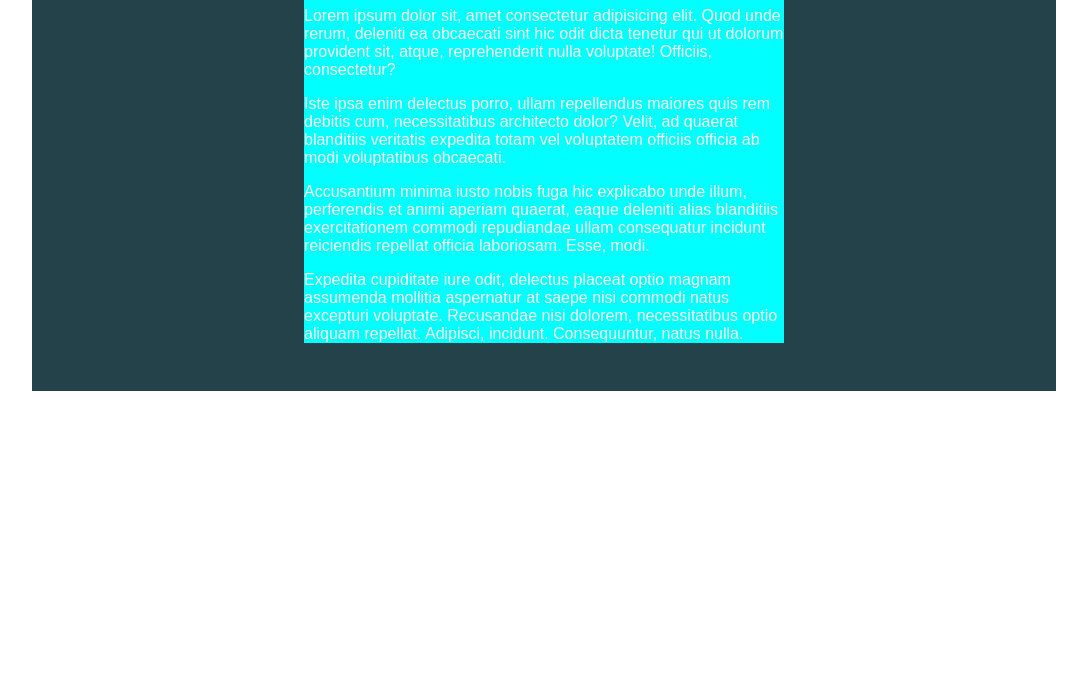
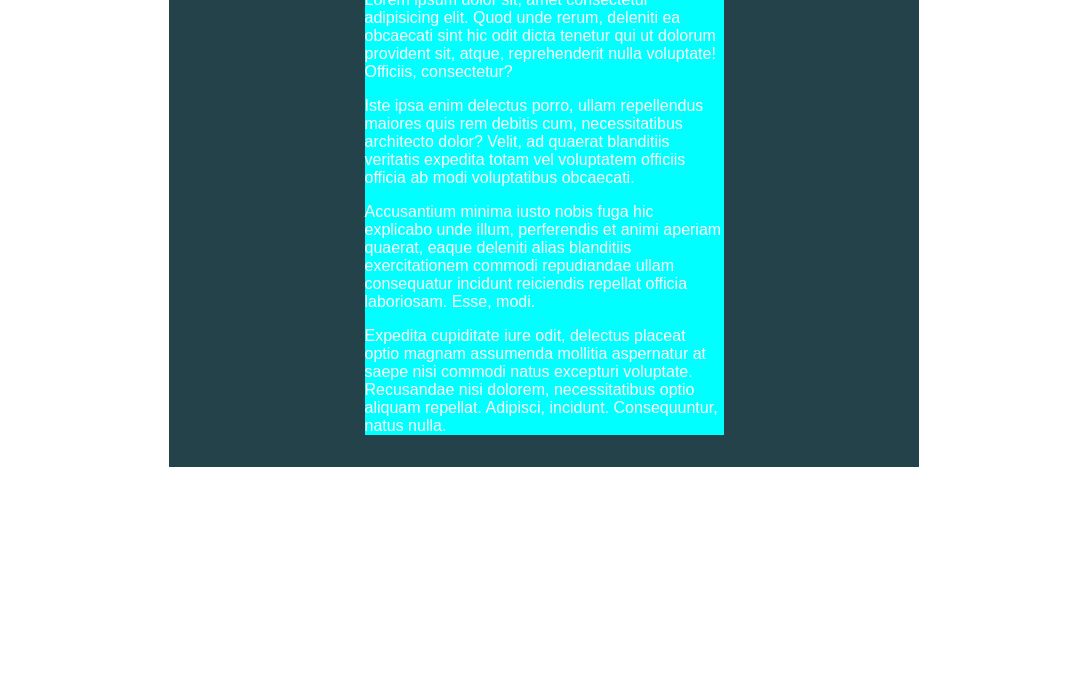
Before and after one commit to Alliemack77/Responsive-Web-Design-Course, a plain HTML site: page index.html in a window 1280 px wide. Shown: the part 105-800 px from the top of the page, without its empty margins (96-1183 px from the left). Drawn offline with Linux system fonts and the light colour scheme.

Commit message:
add challenge 1 notes

```diff
--- a/style.css
+++ b/style.css
@@ -25,15 +25,22 @@ body {
   background: #23424a;
   color: white;
 
-  width: 80%;
+  width: 80%; /* The parent. All children will take their widths from here.
+              This container itself will be 80% of the viewport.*/
+  max-width: 750px; /* Setting a max-width will limit the space you are working in
+              making the reading experiance more plesant.*/
+
   margin: 0 auto;
-  /*height: 300px;*/ /* Try to avoid setting heights, constraining elements restricts the naural responsivness of the web. Try using padding instead. */
-  padding: 2em;
+  /*height: 300px;*/ /* Try to avoid setting heights.
+            Constraining elements restricts the naural responsivness of the web.
+            Try using padding instead. */
+  padding: 1em;
 
 }
 
 .intro-content {
   background: aqua;
-  width: 50%;
+  width: 50%; /* Avoid setting fixed widths.
+              Constraining the web only causes problems. Try setting %'s */
   margin: 0 auto;
 }
```
